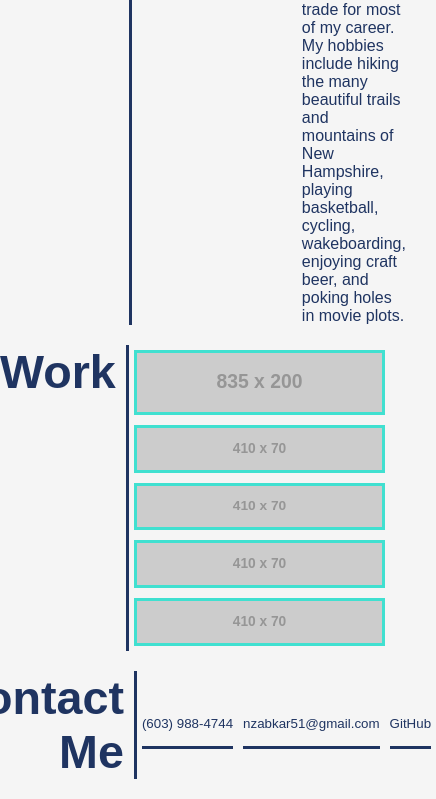
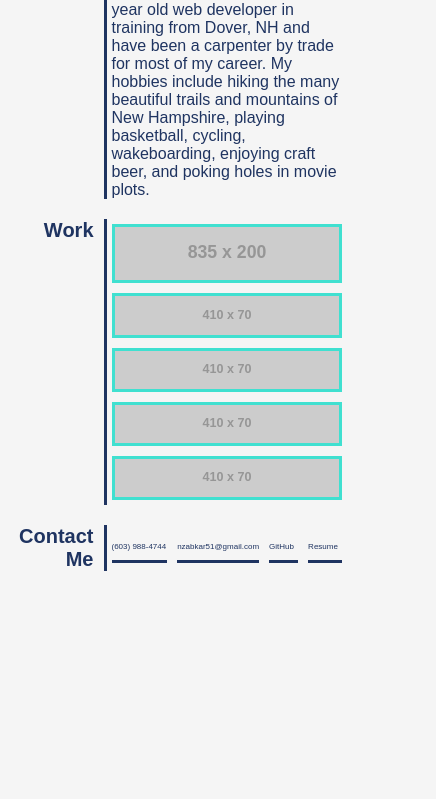
Before and after one commit to CIDoubleAgent/my-web-developer-portfolio, a plain HTML site: page index.html in a window 390 px wide. Shown: the part 411-1210 px from the top of the page, 436 px wide, since content can reach past the window. After the commit the page ends 1002 px from the top, so only its background shows below. Drawn offline with Linux system fonts and the light colour scheme; placeholder pictures from the web are drawn by us.

Commit message:
Added media queries

```diff
--- a/assets/css/style.css
+++ b/assets/css/style.css
@@ -23,7 +23,7 @@ h2 {
     display: flex;
     justify-content:flex-end;
     text-align-last: right;
-    width: 170px;
+    width: 180px;
     padding-right: 10px;
     font-size: 35pt;
 }
@@ -40,6 +40,12 @@ a:link {
 
 .work ul li:hover {
     border-color: lightsalmon;
+}
+
+.article,
+.section,
+.footer{
+    justify-content: center;
 }
 
 /*Header - 02*/
@@ -115,14 +121,13 @@ a:link {
 
 .about-me h2 {
     display: flex;
-    align-content: center;
     border-right: solid;
 }
 
 .about-me p {
     display: flex;
     height:fit-content;
-    width: 855px;
+    max-width: 855px;
     padding-left:  15px;
 }
 
@@ -153,7 +158,7 @@ a:link {
     justify-content: space-evenly;
     justify-content: center;
     border-left: solid;
-    max-width: 870px;
+    width: 870px;
     border-color: rgb(31, 52, 97);
 }
 
@@ -178,6 +183,7 @@ a:link {
     color: rgb(31, 52, 97);
     margin-bottom: 20px;
     padding-top: 20px;
+    width: 100%;
 }
 
 .contact-me h2 {
@@ -188,12 +194,13 @@ a:link {
 .contact-me ul {
     display: flex;
     justify-content:space-evenly;
-    width: 870px;
+    max-width: 870px;
+    width: 70%;
 }
 
 .contact-me ul li {
     display: flex;
-    display: inline-block;
+    display: inline;
     list-style: none;
     font-size: 10pt;
 }
@@ -205,3 +212,106 @@ a:link {
     color: rgb(31, 52, 97);
     margin: 5px;
 }
+
+@media only screen and (max-width: 1240px) {
+    h2 {
+        font-size: 25pt;
+        width: 180px;
+    }
+
+    .work ul,
+    .contact-me ul {
+        width: 570px;
+    }
+
+    .work ul li {
+        width: 350px;
+    }
+    .about-me p {
+        padding-left: 5px;
+        width: 565px;
+    }
+}
+
+
+@media only screen and (max-width: 720px) {
+    h2 {
+        font-size: 15pt;
+        width: 90px;
+    }
+
+    .work ul,
+    .contact-me ul {
+        width: 370px;
+    }
+
+    .work ul li {
+        width: 300px;
+    }
+
+    .about-me p {
+        padding-left: 5px;
+        width: 365px;
+    }
+
+    .banner h1 {
+        margin: 100px 20px 20px 0px;
+    }
+
+    .contact-me ul li {
+        font-size: 7pt;
+    }
+}
+
+@media only screen and (max-width: 416px) {
+    h2 {
+        font-size: 15pt;
+        width: 50px;
+    }
+
+    .about-me p {
+        display: block;
+    }
+
+    .work ul,
+    .contact-me ul {
+        width: 240px;
+    }
+
+    .about-me p {
+        padding-left: 5px;
+        width: 235px;
+    }
+
+    .contact-me ul li {
+        font-size: 6pt;
+    }
+
+    .banner h1 {
+        margin: 100px 20px 20px 0px;
+    }
+}
+
+@media only screen and (max-width: 370px) {
+    .banner h1 {
+        font-size: 20px;
+    }
+
+    h2 {
+        font-size: 12pt;
+    }
+
+    .contact-me ul li {
+        font-size: 5pt;
+    }
+
+    .work ul,
+    .contact-me ul {
+        width: 220px;
+    }
+
+    .about-me p {
+        padding-left: 5px;
+        width: 215px;
+    }
+}
--- a/index.html
+++ b/index.html
@@ -36,12 +36,11 @@
         </h1>
     </figure>
 
-    <article id="about-me" class="about-me">
+    <article class="about-me">
         <h2>
             About
             <br>Me
         </h2>
-
         <p>
             <img src="./assets/images/profilePic.jpg" alt="Nicholas Zabkar">
             I am a 35 year old web developer in training from Dover, NH and have been a
@@ -74,7 +73,7 @@
         </ul>
     </section>
 
-    <footer id="contact-me" class="contact-me">
+    <footer class="contact-me">
         <h2>
             Contact
             <br>Me
@@ -89,6 +88,9 @@
             <li>
                 <a href="https://github.com/CIDoubleAgent">&nbsp; GitHub &nbsp;</a>
             </li>
+            <li>
+                <a>&nbsp; Resume &nbsp;</a>
+            </li>
         </ul>
     </footer>
 
```
